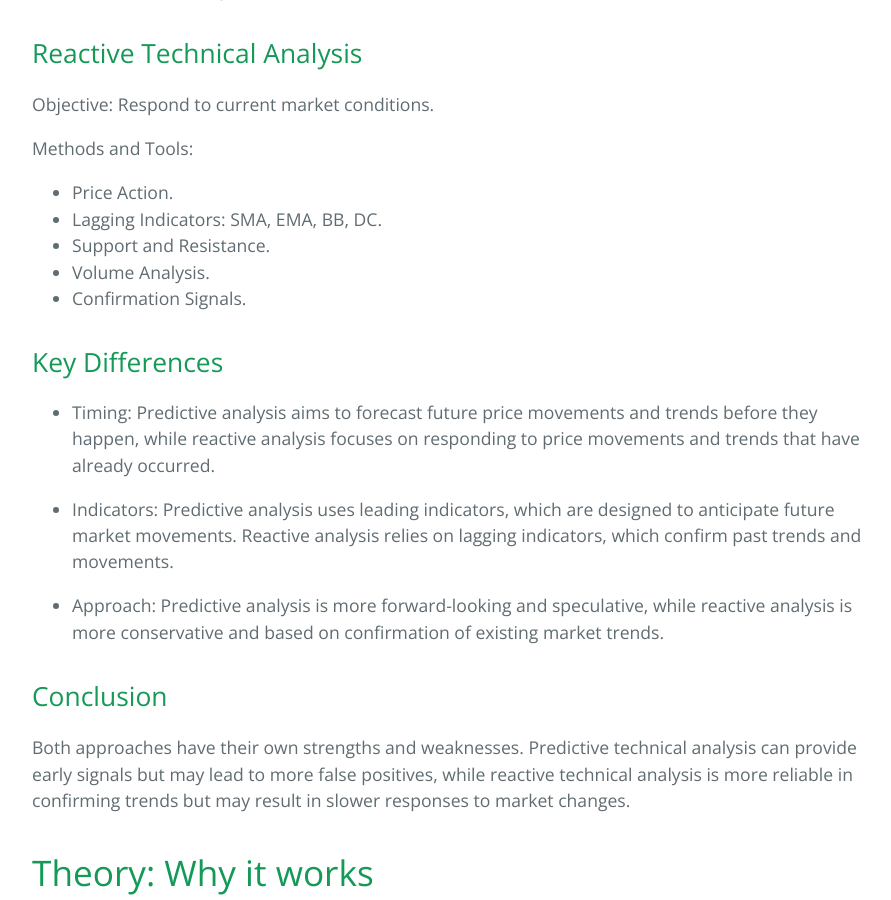
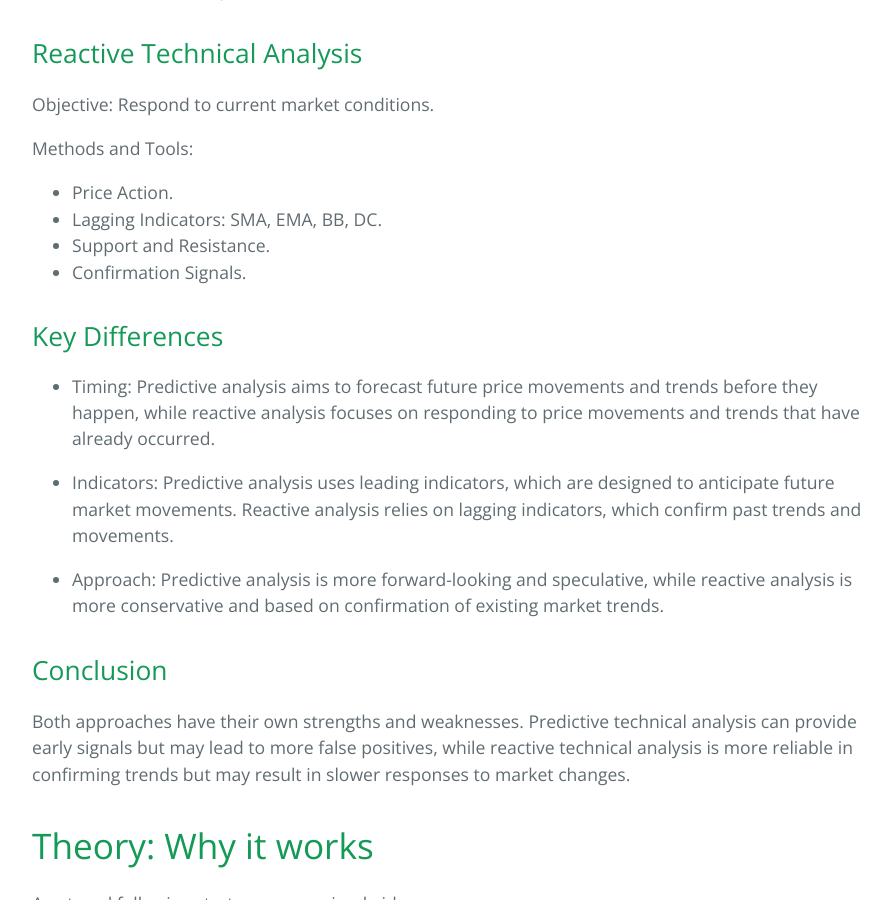
Before and after one commit to sergeyen7/sergeyen7.github.io, a Jekyll site: the page built from index.md, in a window 1280 px wide and 900 px high, scrolled down 8202 px. Shown: the whole window, without its empty margins (192-1083 px from the left). Built offline with Jekyll 4.4.1, drawn with Linux system fonts in a browser that asks for light colours; nearby versions of some CDN libraries.

Commit message:
Update index.md

```diff
--- a/index.md
+++ b/index.md
@@ -254,7 +254,6 @@ Methods and Tools:
 - Price Action.
 - Lagging Indicators: SMA, EMA, BB, DC.
 - Support and Resistance.
-- Volume Analysis.
 - Confirmation Signals.
 
 ## Key Differences
```
